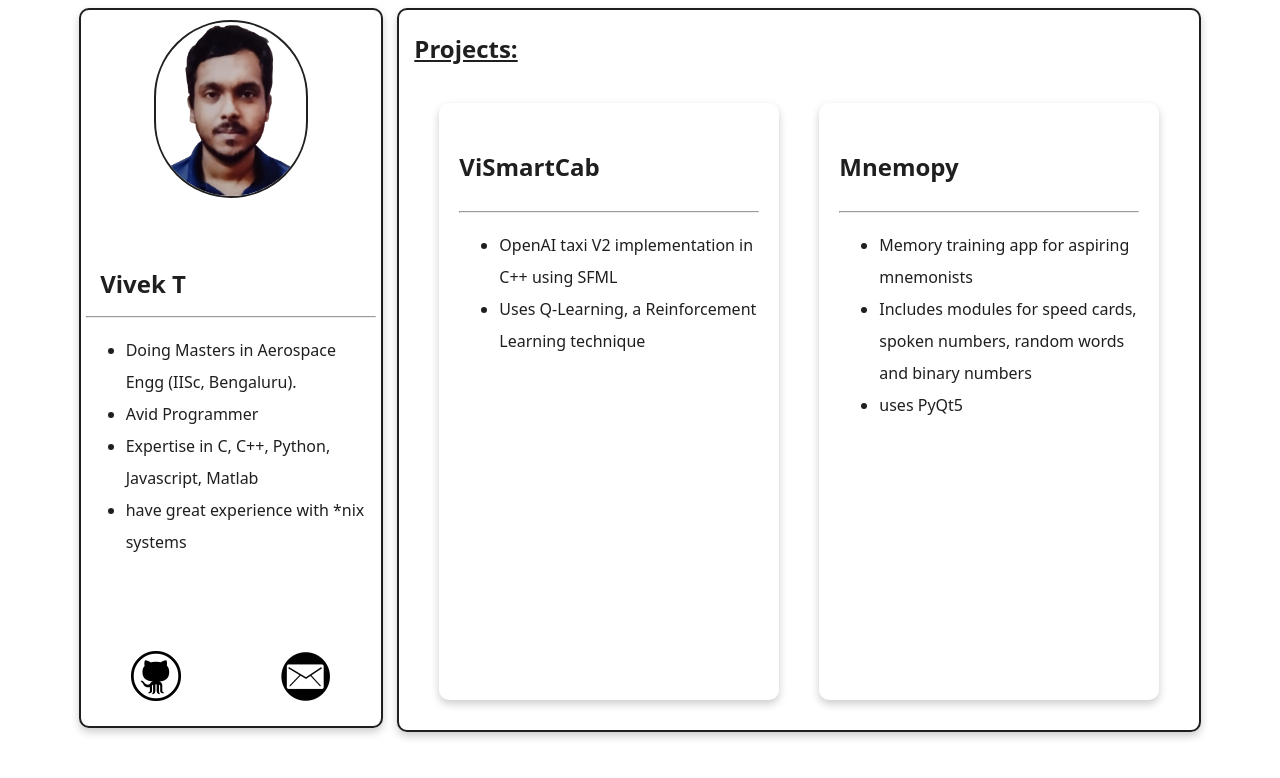
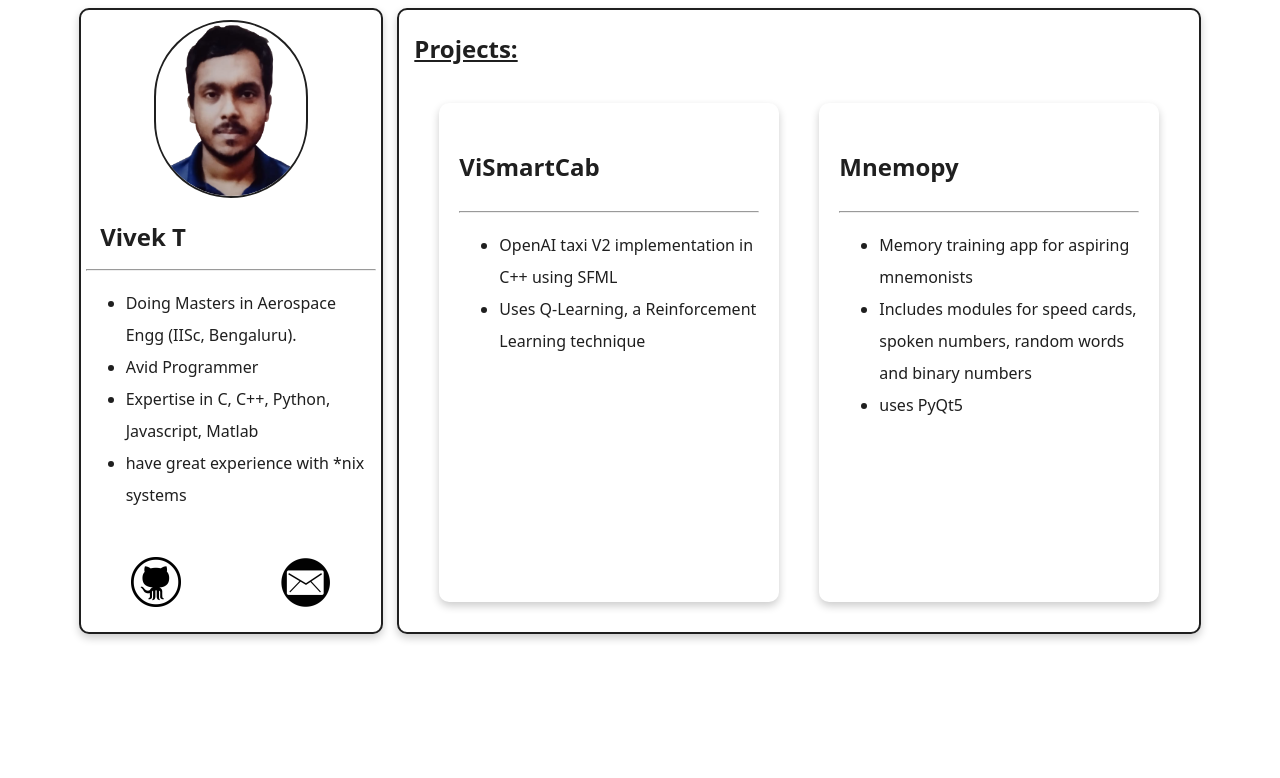
Before and after one commit to VivekThazhathattil/vivekthazhathattil.github.io, a PHP site: page / in a window 1280 px wide. Shown: the top 778 px of the page. Run offline with PHP 8.4, Linux system fonts and the light colour scheme.

Commit message:
fixed icons outside container problem

```diff
--- a/portfolio/styles.css
+++ b/portfolio/styles.css
@@ -26,10 +26,9 @@ a{
 	display: flex;
 	flex-direction: row;
 	justify-content: space-evenly;
-	height: 90vh;
 	margin: auto;
 	max-width: 90vw;
-	max-height: 90vh;
+	max-height: 100vh;
 }
 #about-container{
 	width: 300px;
@@ -95,7 +94,6 @@ a{
 /**{border: dashed 1px black;}*/
 .ab{border: dashed 1px black;}
 #showcase-container{
-	height: 100%;
 	max-height: 800px;
 	width: 800px;
 	display: flex;
```
